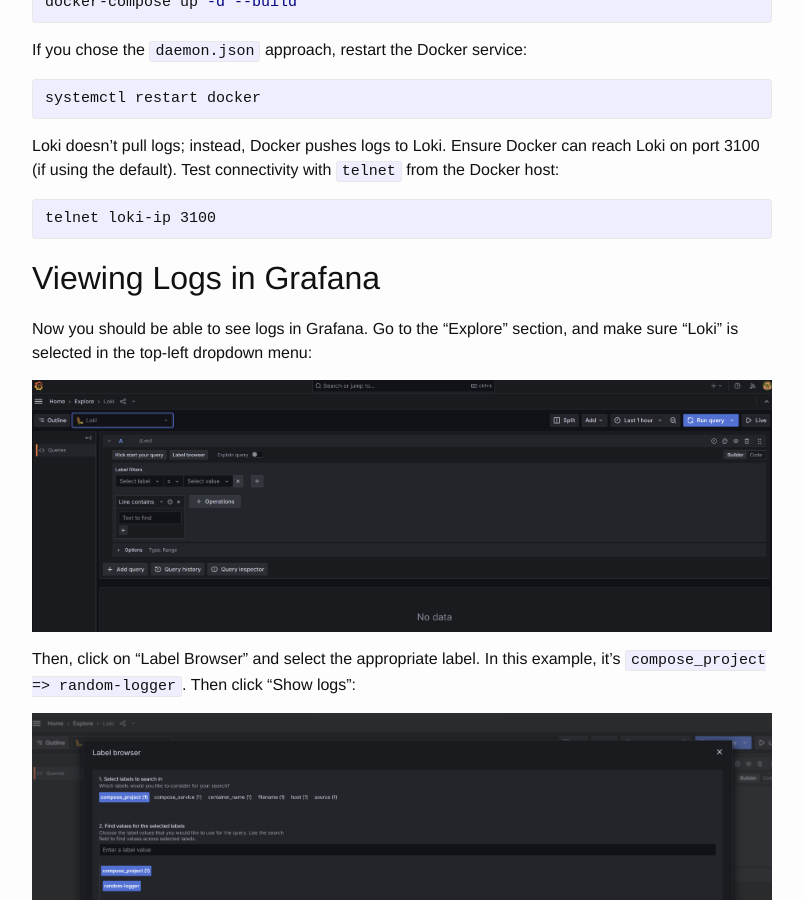
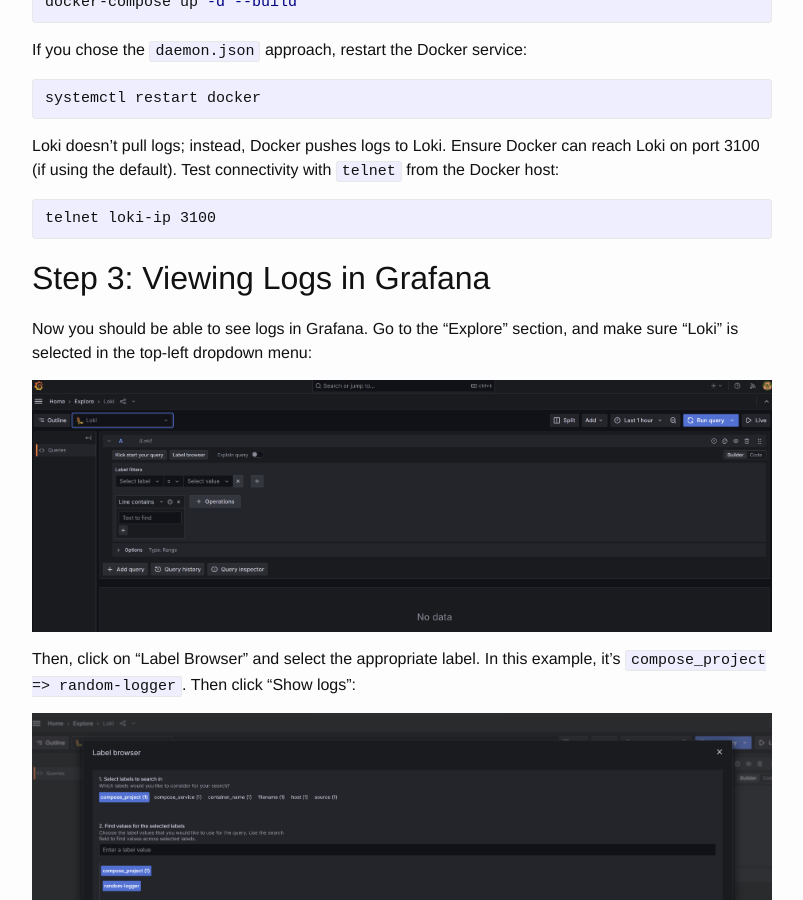
Before and after one commit to os11k/os11k.github.io, a Jekyll site: the page built from _posts/2024-11-03-grafana-loki.markdown, in a window 1280 px wide and 900 px high, scrolled down 3168 px. Shown: the whole window, without its empty margins (238-1041 px from the left). Built offline with Jekyll 4.4.1, drawn with Linux system fonts in a browser that asks for light colours; comment, search, counter and statistics services are not loaded.

Commit message:
minor updates for 2024-11-03-grafana-loki.markdown

```diff
--- a/_posts/2024-11-03-grafana-loki.markdown
+++ b/_posts/2024-11-03-grafana-loki.markdown
@@ -139,7 +139,7 @@
 telnet loki-ip 3100
 {% endhighlight %}
 
-## Viewing Logs in Grafana
+## Step 3: Viewing Logs in Grafana
 
 Now you should be able to see logs in Grafana. Go to the "Explore" section, and make sure "Loki" is selected in the top-left dropdown menu:
 
```
